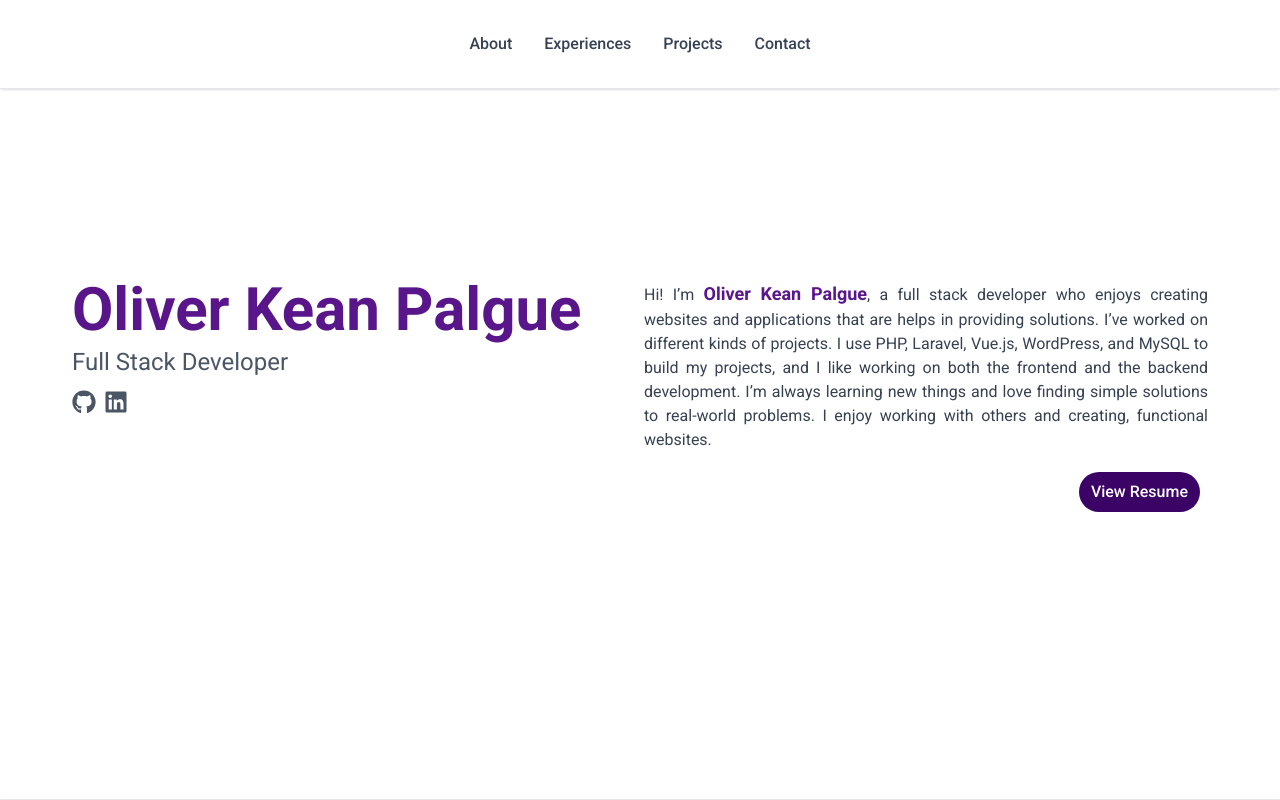
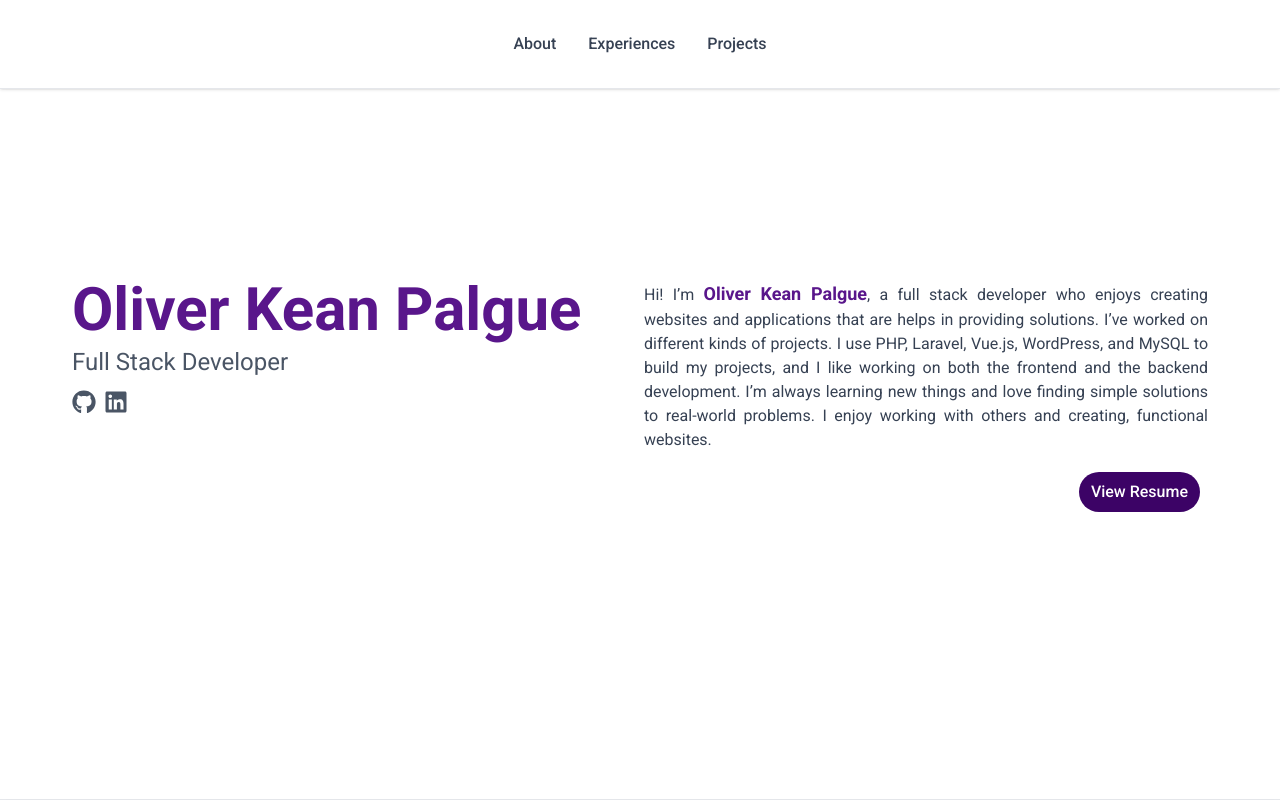
Before and after one commit to oliverkean/portfolio, a React (Vite) app: page / in a window 1280 px wide. Shown: the top 800 px of the page. Built offline with nearby package versions, Linux system fonts and the light colour scheme.

Commit message:
feat: added links for about

```diff
--- a/src/constants/links.js
+++ b/src/constants/links.js
@@ -1,7 +1,7 @@
 const LINK = [
     {
         name: 'About',
-        link: ''
+        link: '#'
     },
     {
         name: 'Experiences',
@@ -10,10 +10,6 @@ const LINK = [
     {
         name: 'Projects',
         link: '#projects'
-    },
-    {
-        name: 'Contact',
-        link: '#contact'
     }
 ]
 
```
